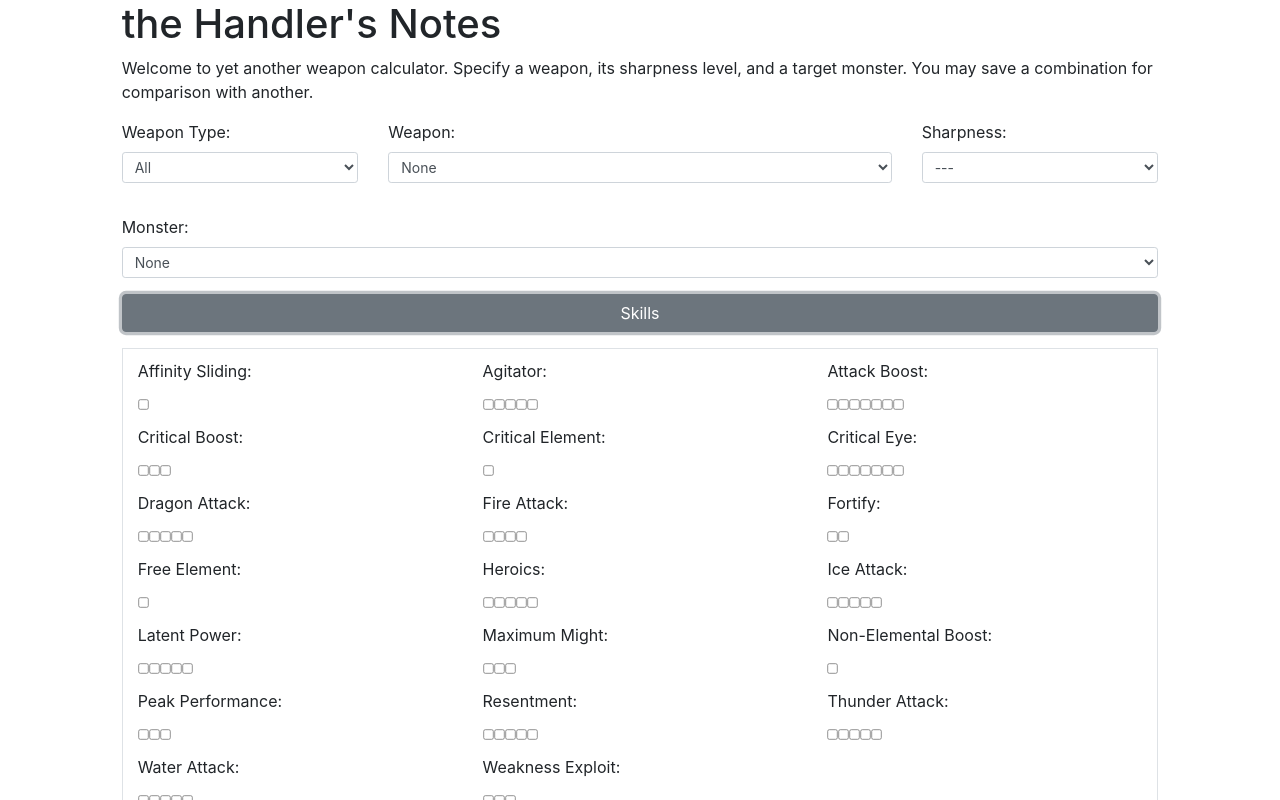
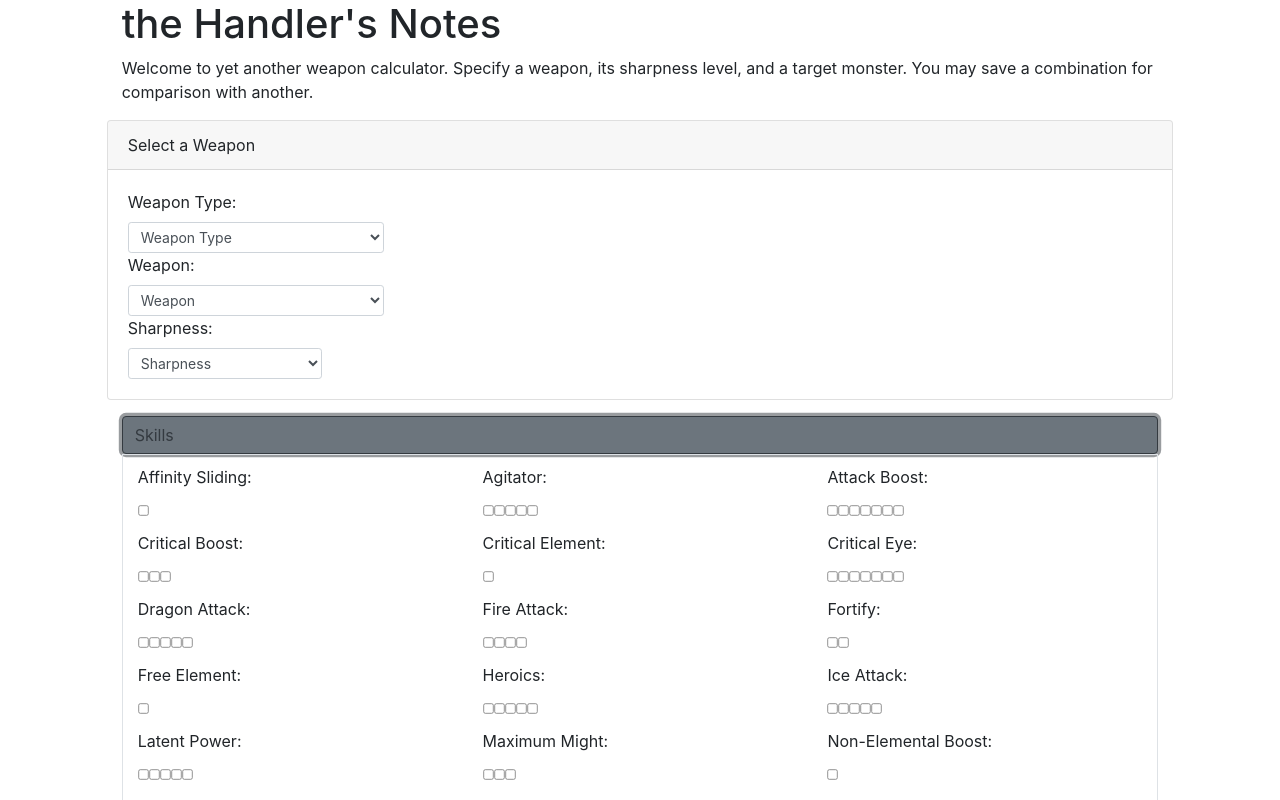
Before and after one commit to seanmcortes/MHW-Calculator, a React (Create React App) app in the folder client/: page / in a window 1280 px wide. Both pictures are taken after a click on the button "Skills". Shown: the top 800 px of the page. Built offline with nearby package versions, Linux system fonts and the light colour scheme; no server answers.

Commit message:
change weapon select to card and add sharpness colors

```diff
--- a/client/src/App.js
+++ b/client/src/App.js
@@ -5,12 +5,13 @@ import Hitzone from './components/Hitzone';
 import Calculator from './components/Calculator'
 import WeaponInfo from './components/WeaponInfo'
 
-import { Button, Form, FormGroup, Label, FormText, Input, CustomInput, InputGroup, Collapse, Card, CardBody, Row, Col, Container} from 'reactstrap';
+import { Button, Form, FormGroup, Label, FormText, Input, CustomInput, InputGroup, Collapse,
+  Card, CardBody, CardHeader, Row, Col, Container} from 'reactstrap';
 
 // import SelectSearch from 'react-select-search'
 
-const API = 'http://the-handlers-notes.herokuapp.com'
-// const API = 'http://localhost:3000'
+// const API = 'http://the-handlers-notes.herokuapp.com'
+const API = 'http://localhost:3000'
 
 class App extends Component {
 	constructor(props){
@@ -96,7 +97,7 @@ class App extends Component {
         <input type="checkbox" className="input-checkbox" name="affinitySliding" value="30" id="0" onChange={this.handleSkillBoxClick}></input>
   		</Col>
   		<Col xs="4">
-        <label className="skills-label">Agitator:</label><br></br>
+        <label className="skills-label">Agitator:</label><br/>
         <input type="checkbox" className="input-checkbox" name="agitator" value="4-3" id="0" onChange={this.handleSkillBoxClick}></input>
         <input type="checkbox" className="input-checkbox" name="agitator" value="8-6" id="1" onChange={this.handleSkillBoxClick}></input>
         <input type="checkbox" className="input-checkbox" name="agitator" value="12-9" id="2" onChange={this.handleSkillBoxClick}></input>
@@ -254,7 +255,7 @@ class App extends Component {
   	<div className="sharpness-div">
       <Label for="sharpness-select" className="float-left">Sharpness:</Label>
   		<Input type="select" id="sharpness-select" size="sm" onChange={this.handleSharpnessSelect} required>
-  			<option key="NONE" value="" disabled selected>---</option>
+  			<option key="NONE" value="" disabled selected>Sharpness</option>
   			<option key="RED" value="0.50-0.25">Red</option>
   			<option key="ORANGE" value="0.75-0.50">Orange</option>
   			<option key="YELLOW" value="1.00-0.75">Yellow</option>
@@ -400,32 +401,54 @@ class App extends Component {
   			<Container className="app-container" fluid>
   				<Row>
             <Col xs="1" className="outer-padding" />
-  					<Col xs="10">
+  					<Col xs="10" className="inner-app">
+
               <div className="app-header">{this.renderHeader()}</div>
 	  					<Form id="weapon-1-form" onSubmit={this.handleSaveClick}>
 		    				<FormGroup row>
-                  <Col sm={3}>
+                  <Card className="weapon-card">
+                    <CardHeader>Select a Weapon</CardHeader>
+                    <CardBody>
+                      <Container fluid>
+                        <Row>
+                          <Col xs="3" className="weapon-col">
+                            <Row>
                               <Label for="weapon-type-select" className="float-left">Weapon Type:</Label>
                               <Input type="select" name="select" id="weapon-type-select" size="sm" onChange={this.weaponTypeSelect}>
+                                <option key="NONE" value="" disabled selected>Weapon Type</option>
                                 <option value="0">All</option>
                                 {weaponType.map(this.renderWeaponType)}
                               </Input>
-                  </Col>
-                  <Col sm={6}>
+                            </Row>
+
+                            <Row>
                               <Label for="weapon-select" className="float-left">Weapon:</Label>
                               <Input type="select" name="select" id="weapon-select" size="sm" onChange={this.weaponSelect} required>
-                        <option value="">None</option>
+                                <option key="NONE" value="" disabled selected>Weapon</option>
                                 {weapons.map(this.renderWeapons)}
                               </Input>
+                            </Row>
+
+                            <Row>
+                              {this.renderSharpness()}
+                            </Row>
                           </Col>
-                  <Col sm={3}>
-                    {this.renderSharpness()}
-                  </Col>
-		    				</FormGroup>
-		    				<FormGroup row>
-                  <Col sm={{ size: 6, offset: 3}}>
+                          <Col xs="9" className="weapon-info-col">
                             <WeaponInfo weapon={weaponValue} skills={skills}/>
                           </Col>
+                        </Row>
+                      </Container>
+                    </CardBody>
+                  </Card>
+		    				</FormGroup>
+
+                <FormGroup>
+                  <Button onClick={this.toggle} className="btn-block btn-outline-dark text-left">Skills</Button>
+                  <Collapse isOpen={this.state.collapse}>
+                    <div className="skills-div border">
+                      {this.renderSkills()}
+                    </div>
+                  </Collapse>
                 </FormGroup>
 		    				<FormGroup>
                   <Label for="monster-select" className="float-left">Monster:</Label>
@@ -434,18 +457,13 @@ class App extends Component {
 					    			{monsters.map(this.renderMonsters)}
 					    		</Input>
 		    				</FormGroup>
-                <FormGroup>
-                  <Button onClick={this.toggle} style={{ marginBottom: '1rem' }} className="btn-block">Skills</Button>
-                  <Collapse isOpen={this.state.collapse}>
-                    <div className="skills-div border">
-                      {this.renderSkills()}
-                    </div>
-                  </Collapse>
-                </FormGroup>
+
                 <Button color="info" type="submit">Save</Button>
 	    				</Form>
+
               <Hitzone monster={monsterValue} />
               <Calculator weapon={weaponValue} monster={monsterValue} skills={skills} sharpness={weaponSharpness} savedState={savedState} />
+
             </Col>
             <Col xs="1" className="outer-padding" />
   				</Row>
--- a/client/src/components/Calculator.js
+++ b/client/src/components/Calculator.js
@@ -2,6 +2,7 @@ import React, {Component} from 'react';
 import { object, array } from 'prop-types';
 import { Container, Row, Col, Table, Card, CardBody, CardTitle, CardSubtitle, CardText, Button } from 'reactstrap'
 import { calcRawModifier, calcAffinityModifier, calcElementDamage, calcRawDamage } from '../helper/calculatorHelpers'
+import './Calculator.css';
 
 class Calculator extends Component{
   constructor(props){
--- a/client/src/components/Hitzone.js
+++ b/client/src/components/Hitzone.js
@@ -1,6 +1,7 @@
 import React, { Component } from 'react';
 import {array} from 'prop-types';
 import { Table } from 'reactstrap';
+import './Hitzone.css';
 
 class Hitzone extends Component{
   constructor(props){
@@ -52,11 +53,11 @@ class Hitzone extends Component{
 
     const { monster } = this.props;
     return(
-      <div className = "Hitzone">
+      <div className = "hitzone">
         <h1>{monster[0].name} Hitzones</h1>
-        <Table className = "Hitzone-table" size="sm" responsive>
+        <Table className = "hitzone-table" size="xs" responsive>
           <tbody>
-            <tr className = "Hitzone-header">
+            <tr className = "hitzone-header">
               <th>Body Part</th>
               <th>Sever</th>
               <th>Blunt</th>
@@ -67,7 +68,6 @@ class Hitzone extends Component{
               <th>Ice</th>
               <th>Dragon</th>
               <th>Stun</th>
-              <th>Total</th>
             </tr>
             {monster.map(this.renderHitZones)}
           </tbody>
--- a/client/src/components/WeaponInfo.js
+++ b/client/src/components/WeaponInfo.js
@@ -1,5 +1,6 @@
 import React, { Component } from 'react';
 import { Card, CardBody, CardText, Container, Row, Col } from 'reactstrap';
+import './WeaponInfo.css';
 
 class WeaponInfo extends Component{
 
```
Lines whose indentation alone changed are shown as unchanged.
